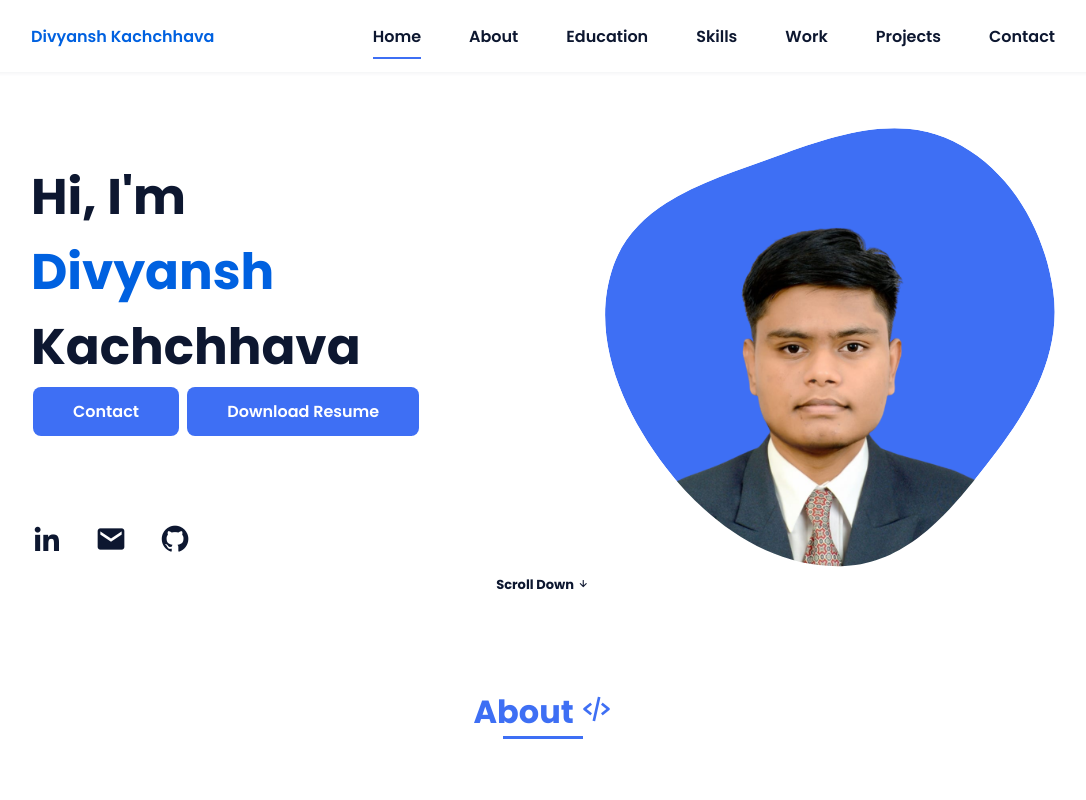
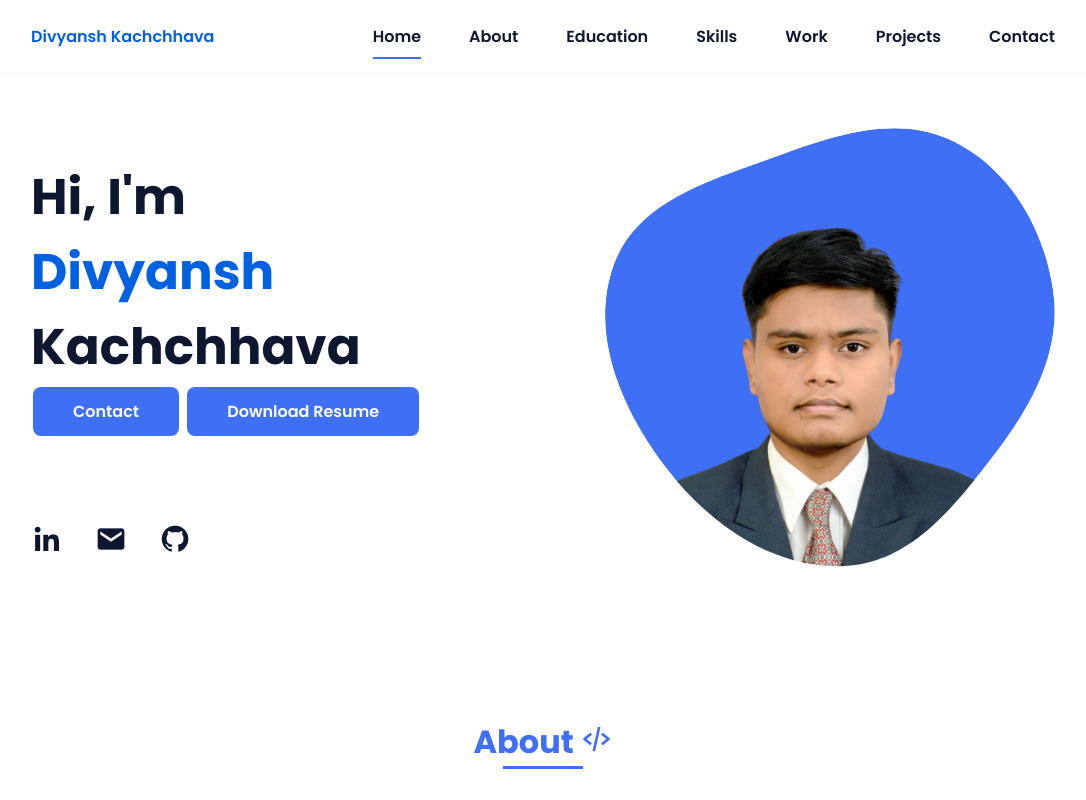
Before and after one commit to Divyanshuoft/https-divyansh.github.io-, a plain HTML site: page index.html in a window 1280 px wide. Shown: the top 800 px of the page, without its empty margins (97-1183 px from the left). Drawn offline with nearby package versions, Linux system fonts and the light colour scheme.

Commit message:
Update index.html

```diff
--- a/index.html
+++ b/index.html
@@ -77,7 +77,7 @@
                 <!-- <h3 class="new7" >Scroll Down <i class='bx bx-down-arrow-alt'></i></h3> -->
 
             </section>
-            <section class="about section"></section><h3 class="new7" >Scroll Down <i class='bx bx-down-arrow-alt'></i></h3>
+<!--             <section class="about section"></section><h3 class="new7" >Scroll Down <i class='bx bx-down-arrow-alt'></i></h3> -->
 
             <!--===== ABOUT =====-->
             <section class="about section " id="about">
```
